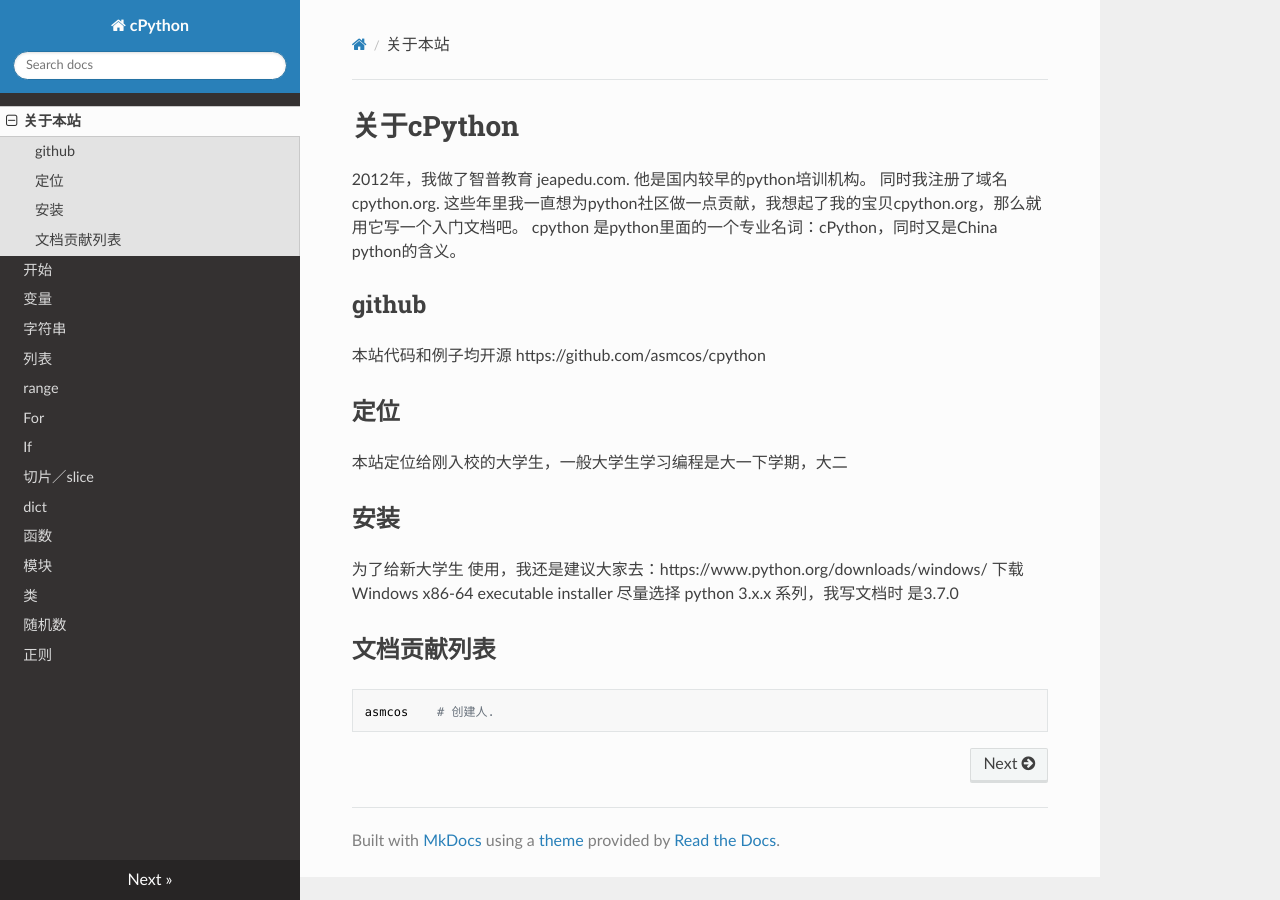
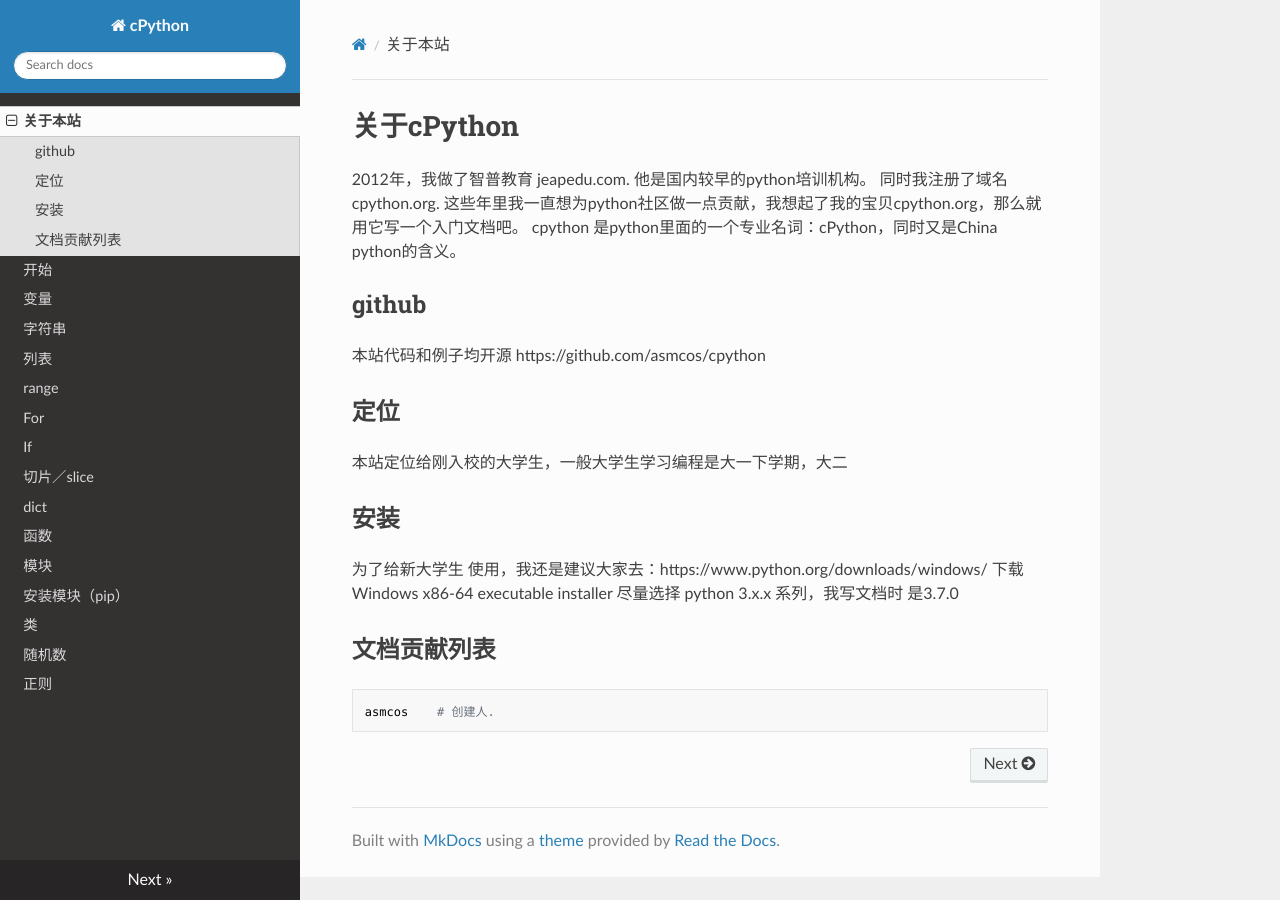
Before and after one commit to asmcos/cpython, an MkDocs documentation site: the page built from docs/index.md, in a window 1280 px wide. Built offline with MkDocs 1.6.1, drawn with Linux system fonts in a browser that asks for light colours; nearby versions of some CDN libraries; old or Windows-style settings are respelled for this version of MkDocs.

Commit message:
增加安装模块

```diff
--- a/mkdocs.yml
+++ b/mkdocs.yml
@@ -12,6 +12,7 @@ pages:
     - dict: dict.md
     - 函数: functions.md
     - 模块: module.md
+    - 安装模块（pip）: pip.md
     - 类: class.md
     - 随机数: rand.md
     - 正则: re.md
```
Also changed, not shown: docs/pip.md (added).
